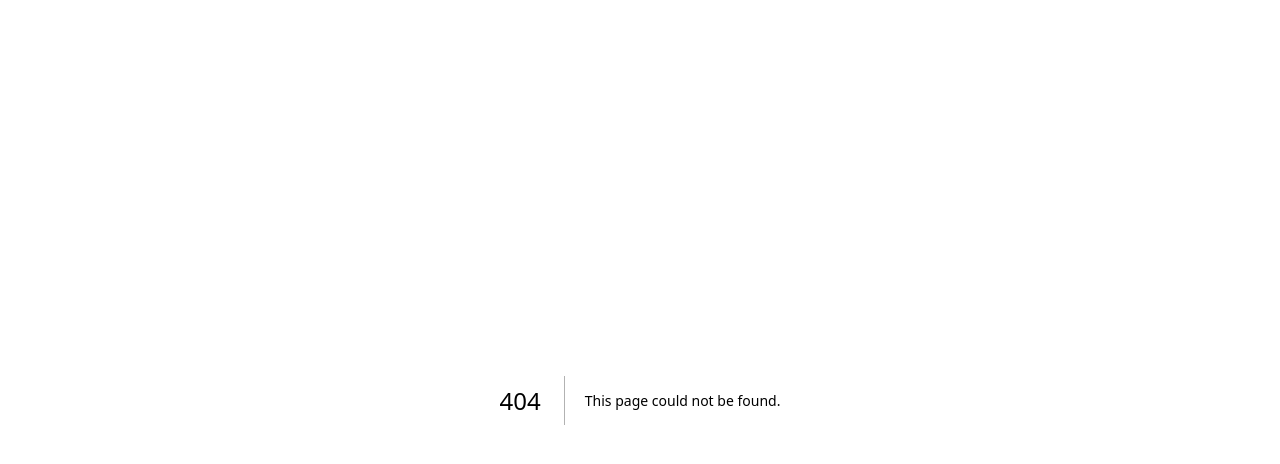
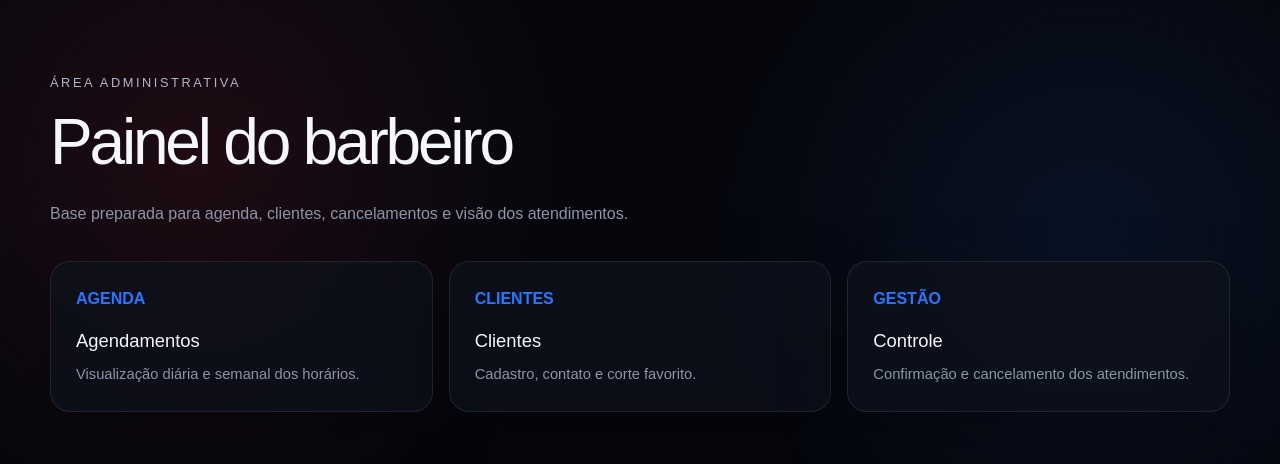
Before and after one commit to DevDonov4n/Barber-of-Friends, a Next.js app in the folder barber-of-friends/: page /painel/barbeiro in a window 1280 px wide. Before the commit this address had no page. Shown: the top 464 px of the page. Built offline with nearby package versions, Linux system fonts and the light colour scheme.

Commit message:
feat: add barber dashboard foundation

```diff
--- /dev/null
+++ b/barber-of-friends/src/app/painel/barbeiro/page.tsx
@@ -0,0 +1,16 @@
+export default function BarberDashboardPage() {
+  return (
+    <main className="site-shell">
+      <section className="page">
+        <span className="eyebrow">Área administrativa</span>
+        <h1 className="page-title">Painel do barbeiro</h1>
+        <p className="page-subtitle">Base preparada para agenda, clientes, cancelamentos e visão dos atendimentos.</p>
+        <div className="feature-grid" style={{ width: "100%", padding: 0, margin: 0 }}>
+          <article className="feature glass"><span className="number">AGENDA</span><h2>Agendamentos</h2><p>Visualização diária e semanal dos horários.</p></article>
+          <article className="feature glass"><span className="number">CLIENTES</span><h2>Clientes</h2><p>Cadastro, contato e corte favorito.</p></article>
+          <article className="feature glass"><span className="number">GESTÃO</span><h2>Controle</h2><p>Confirmação e cancelamento dos atendimentos.</p></article>
+        </div>
+      </section>
+    </main>
+  );
+}
```
